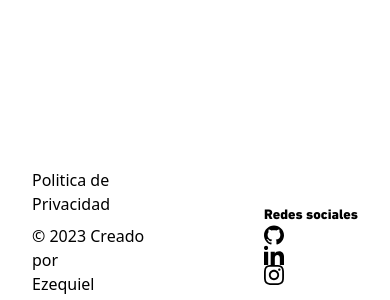
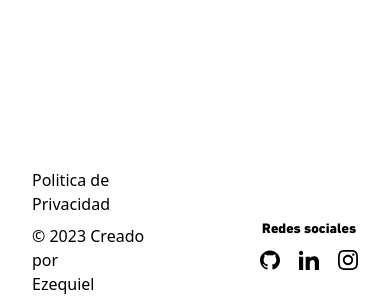
Before and after one commit to Cocahuana/portfolio_nextjs, a Next.js app: page / in a window 390 px wide. Shown: the part 544-844 px from the top of the page. Built offline with nearby package versions, Linux system fonts and the light colour scheme.

Commit message:
Feat: Social media footer finish with responsive sizes

```diff
--- a/src/components/modules/Header/Footer/Footer.tsx
+++ b/src/components/modules/Header/Footer/Footer.tsx
@@ -15,9 +15,9 @@ function Footer() {
 				<span>Ezequiel Dominguez</span>
 			</div>
 			<div className={secondCol}>
-				<div>
+				<div className='flex w-1/2 sm:w-1/3 h-16 lg:w-28 justify-around flex-col items-center'>
 					<BoldSpan>Redes sociales</BoldSpan>
-					<div>
+					<div className='flex w-full justify-between'>
 						<LinkIcon
 							href='https://github.com/cocahuana'
 							icon={Icons.GITHUB}
```
